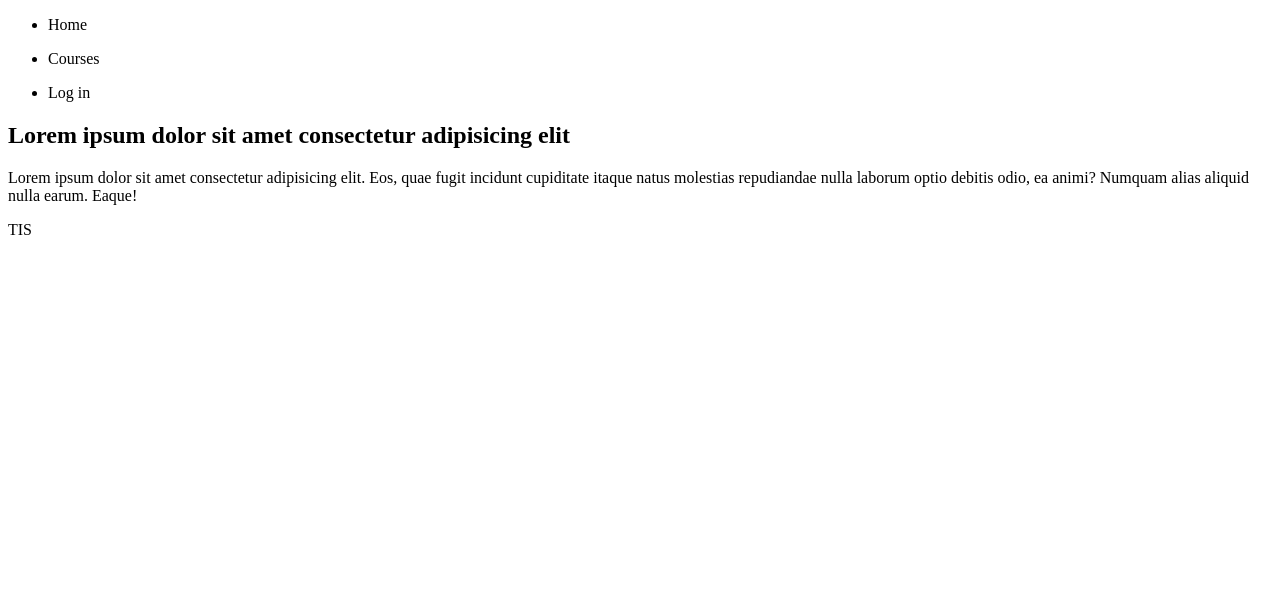
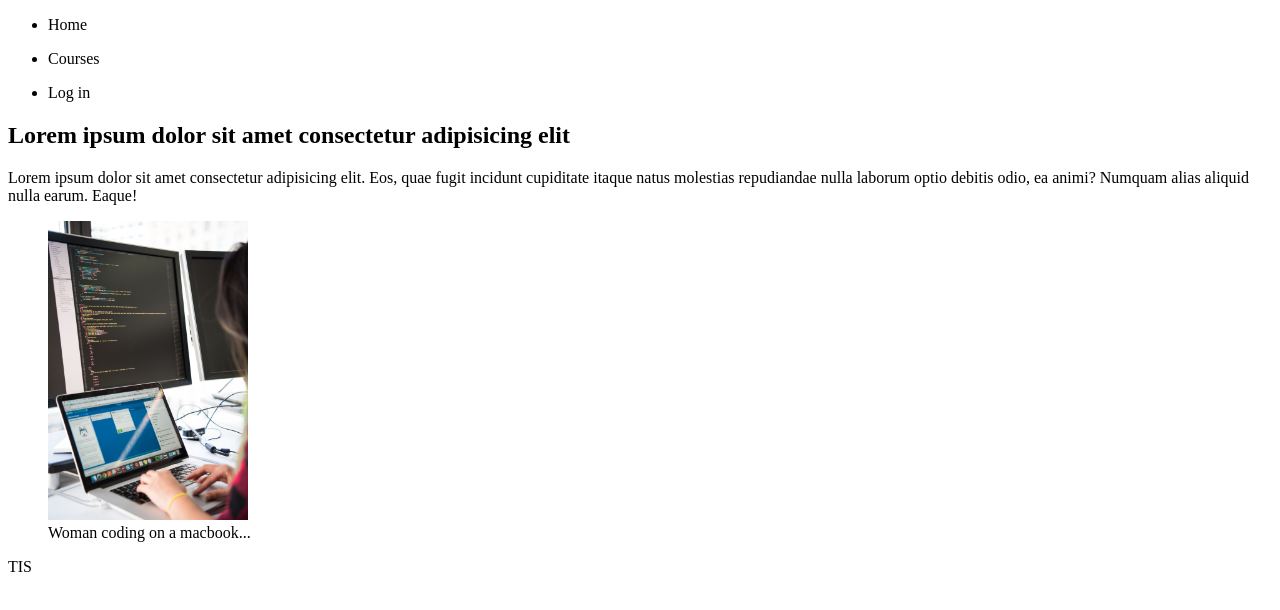
Before and after one commit to lsofiadb/Metadata-standards-TIS, a plain HTML site: page WebPage/index.html in a window 1280 px wide. Drawn offline with Linux system fonts and the light colour scheme.

Commit message:
woman coding section

```diff
--- a/WebPage/index.html
+++ b/WebPage/index.html
@@ -35,6 +35,12 @@
                 debitis odio, ea animi? Numquam alias aliquid nulla earum. Eaque!
             </p>
         </section>
+        <section>
+            <figure>
+                <img src="../Images/coding.jpg" alt="Woman coding" width="200px">
+                <figcaption>Woman coding on a macbook...</figcaption>
+            </figure>
+        </section>
     </main>
     <footer>
         TIS
```
